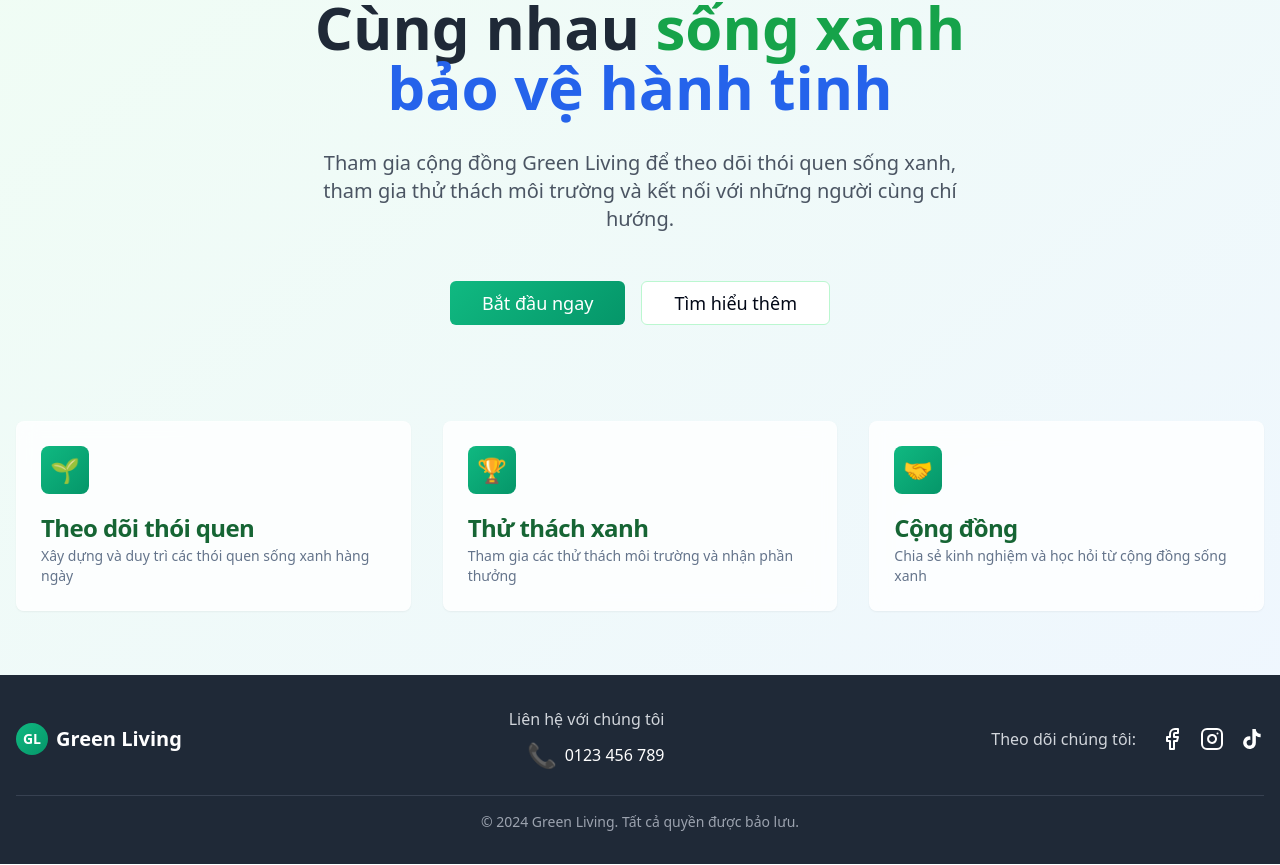
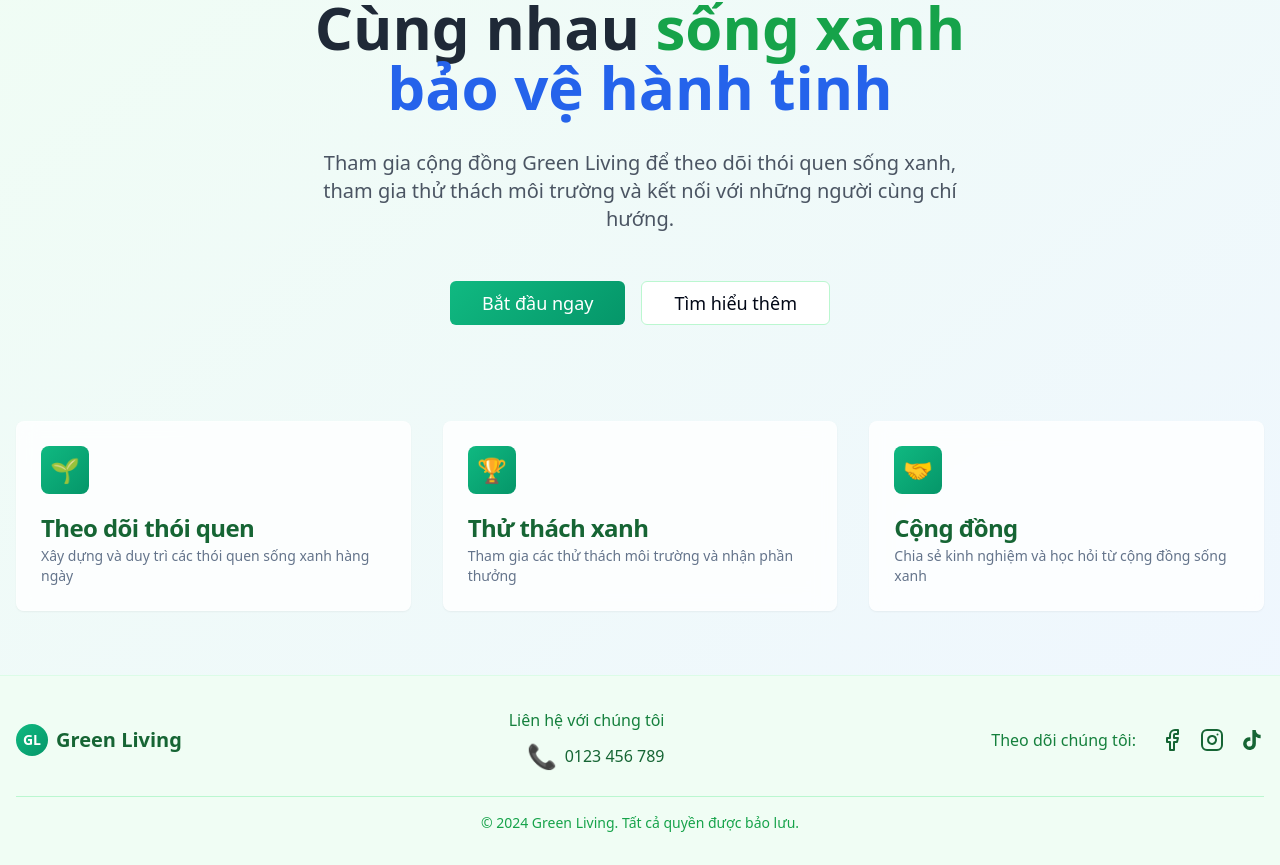
Before and after one commit to Chunhai437/eco-streak-grow, a React (Vite) app: page / in a window 1280 px wide. Shown: the part 132-997 px from the top of the page. Built offline with nearby package versions, Linux system fonts and the light colour scheme.

Commit message:
Change footer background color
Update footer background to a lighter color for better visual harmony.

```diff
--- a/src/components/Footer.tsx
+++ b/src/components/Footer.tsx
@@ -4,7 +4,7 @@ import { Facebook, Instagram } from 'lucide-react';
 
 const Footer = () => {
   return (
-    <footer className="bg-gray-800 text-white py-8 mt-auto">
+    <footer className="bg-green-50 border-t border-green-100 py-8 mt-auto">
       <div className="container mx-auto px-4">
         <div className="flex flex-col md:flex-row justify-between items-center">
           {/* Logo and Company Info */}
@@ -12,26 +12,26 @@ const Footer = () => {
             <div className="w-8 h-8 gradient-green rounded-full flex items-center justify-center">
               <span className="text-white font-bold text-sm">GL</span>
             </div>
-            <span className="font-bold text-xl">Green Living</span>
+            <span className="font-bold text-xl text-green-800">Green Living</span>
           </div>
 
           {/* Contact Info */}
           <div className="flex flex-col items-center md:items-end mb-4 md:mb-0">
-            <p className="text-gray-300 mb-2">Liên hệ với chúng tôi</p>
+            <p className="text-green-700 mb-2">Liên hệ với chúng tôi</p>
             <div className="flex items-center space-x-2">
               <span className="text-2xl">📞</span>
-              <span className="text-white font-medium">0123 456 789</span>
+              <span className="text-green-800 font-medium">0123 456 789</span>
             </div>
           </div>
 
           {/* Social Media Links */}
           <div className="flex items-center space-x-4">
-            <p className="text-gray-300 mr-2">Theo dõi chúng tôi:</p>
+            <p className="text-green-700 mr-2">Theo dõi chúng tôi:</p>
             <a
               href="https://facebook.com/greenliving"
               target="_blank"
               rel="noopener noreferrer"
-              className="text-white hover:text-blue-400 transition-colors"
+              className="text-green-800 hover:text-blue-600 transition-colors"
             >
               <Facebook size={24} />
             </a>
@@ -39,7 +39,7 @@ const Footer = () => {
               href="https://instagram.com/greenliving"
               target="_blank"
               rel="noopener noreferrer"
-              className="text-white hover:text-pink-400 transition-colors"
+              className="text-green-800 hover:text-pink-600 transition-colors"
             >
               <Instagram size={24} />
             </a>
@@ -47,7 +47,7 @@ const Footer = () => {
               href="https://tiktok.com/@greenliving"
               target="_blank"
               rel="noopener noreferrer"
-              className="text-white hover:text-gray-400 transition-colors"
+              className="text-green-800 hover:text-gray-600 transition-colors"
             >
               <svg
                 width="24"
@@ -63,8 +63,8 @@ const Footer = () => {
         </div>
 
         {/* Copyright */}
-        <div className="border-t border-gray-700 mt-6 pt-4 text-center">
-          <p className="text-gray-400 text-sm">
+        <div className="border-t border-green-200 mt-6 pt-4 text-center">
+          <p className="text-green-600 text-sm">
             © 2024 Green Living. Tất cả quyền được bảo lưu.
           </p>
         </div>
```
